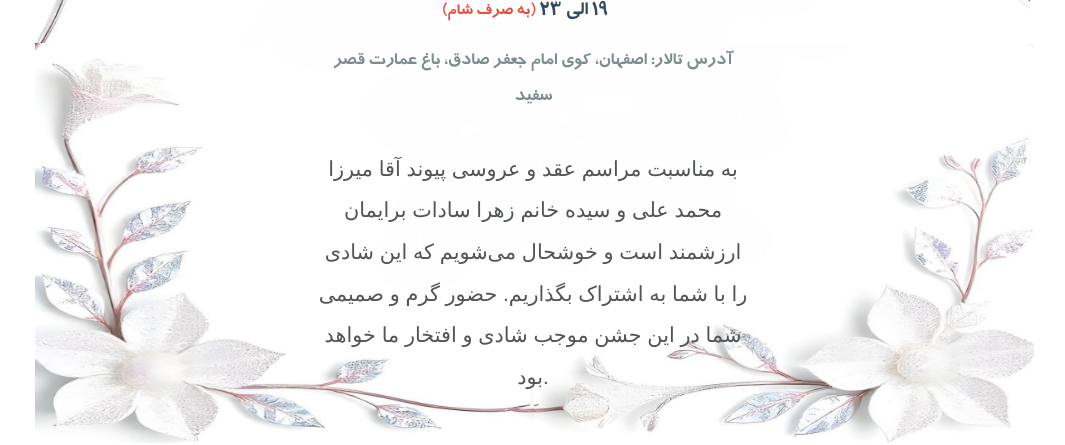
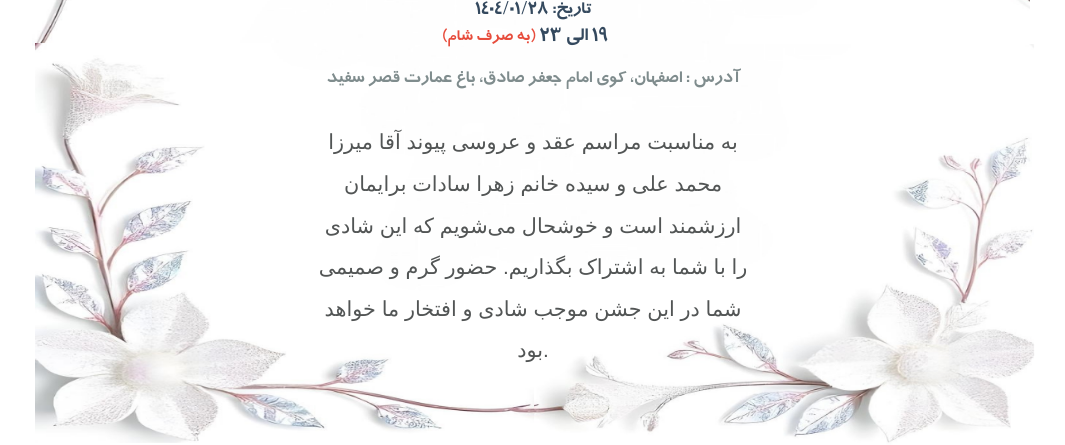
Before and after one commit to Saeid-Rezaei0/wedding_cart, a plain HTML site: page index.html in a window 1280 px wide. Shown: the part 355-800 px from the top of the page, without its empty margins (107-1172 px from the left). Drawn offline with Linux system fonts and the light colour scheme; a web font is replaced by a local one.

Commit message:
project date now in oky

```diff
--- a/index.html
+++ b/index.html
@@ -35,7 +35,7 @@
                 </div>
             </div>
 
-            <div class="details">آدرس تالار: اصفهان، کوی امام جعفر صادق، باغ عمارت قصر سفید</div>
+            <div class="details">آدرس : اصفهان، کوی امام جعفر صادق، باغ عمارت قصر سفید</div>
 
             <!-- شعر زیبا -->
             <div class="poem">
--- a/style.css
+++ b/style.css
@@ -113,7 +113,6 @@ body {
     font-size: 1.1rem;
     color: #7f8c8d;
    margin-top: -0.5rem;
-   line-height: 2;
    padding: 2rem 0;
    /* padding-bottom: 1rem; */
 }
```
